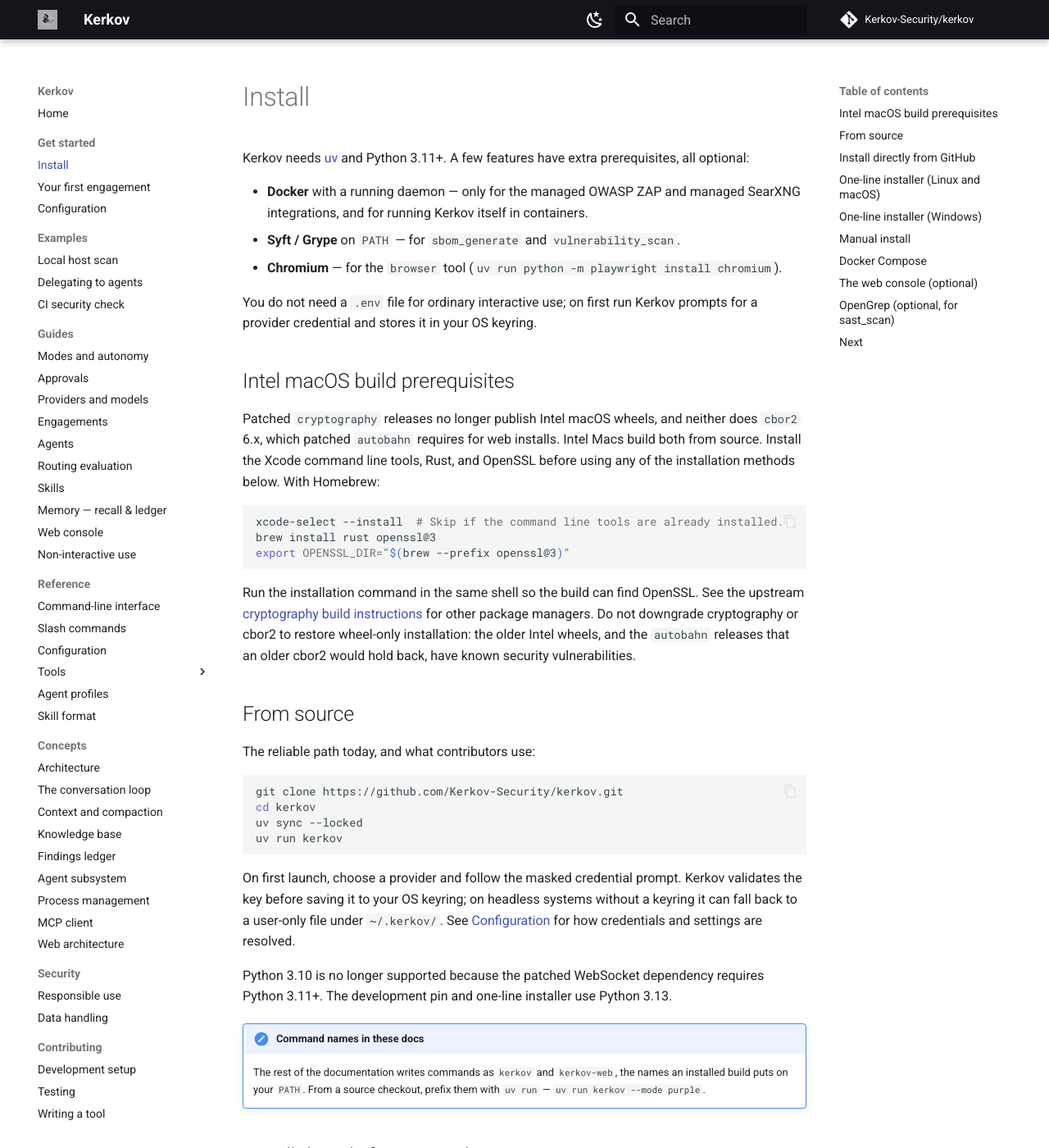
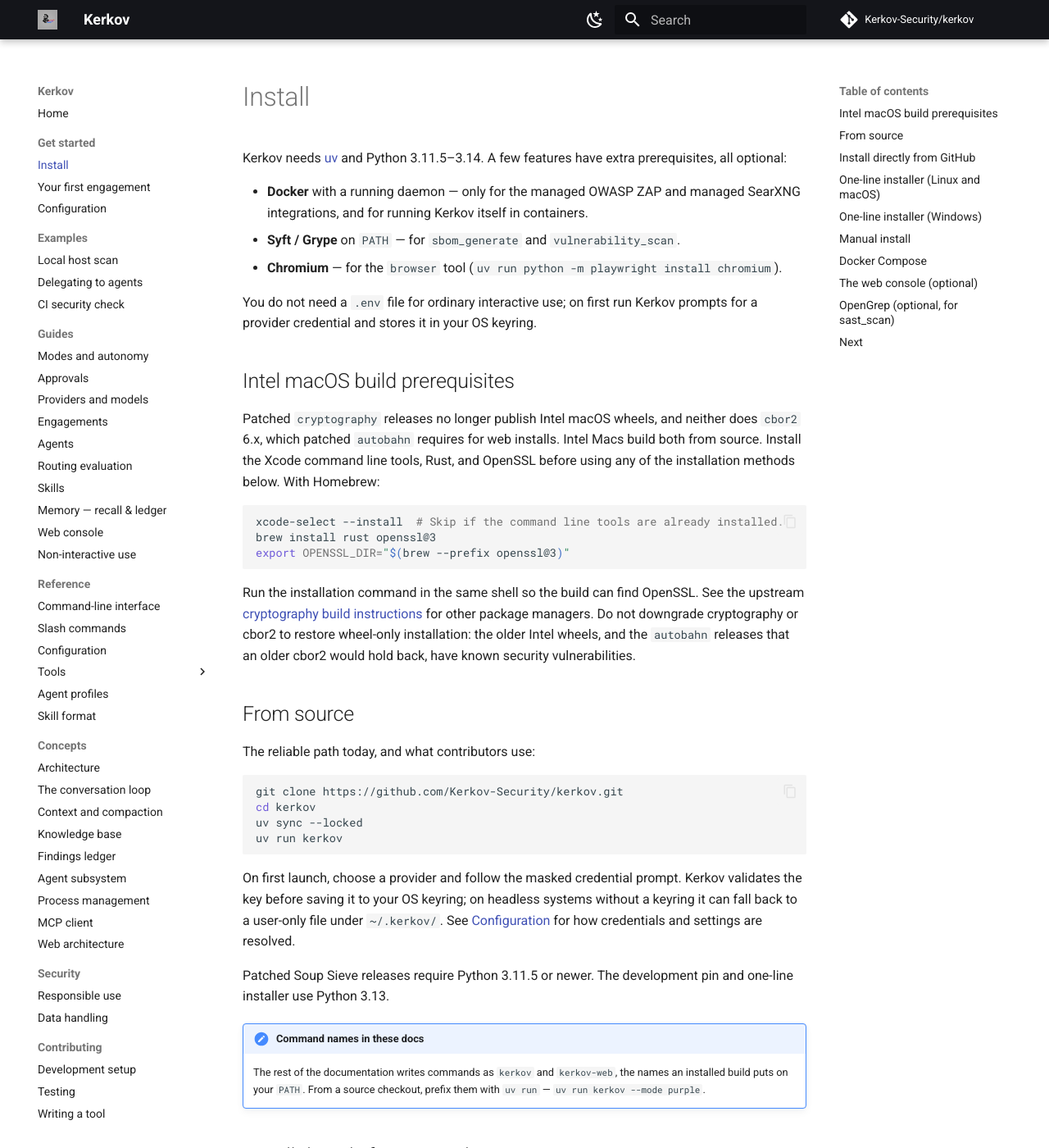
Before and after one commit to Kerkov-Security/kerkov, an MkDocs documentation site: the page built from docs/get-started/install.md, in a window 1280 px wide and 1400 px high. Shown: the whole window at 82% size. Built offline with MkDocs 1.6.1 and Material for MkDocs 9.7.7, drawn with Linux system fonts in a browser that asks for light colours; comment, search, counter and statistics services are not loaded; some of the changed text lies outside the part shown.

Commit message:
Fix Soup Sieve security updates and Python compatibility

````diff
--- a/docs/get-started/install.md
+++ b/docs/get-started/install.md
@@ -1,6 +1,6 @@
 # Install
 
-Kerkov needs [uv](https://docs.astral.sh/uv/) and Python 3.11+. A few features
+Kerkov needs [uv](https://docs.astral.sh/uv/) and Python 3.11.5–3.14. A few features
 have extra prerequisites, all optional:
 
 - **Docker** with a running daemon — only for the managed OWASP ZAP and managed
@@ -47,8 +47,8 @@ systems without a keyring it can fall back to a user-only file under
 `~/.kerkov/`. See [Configuration](configuration.md) for how credentials and
 settings are resolved.
 
-Python 3.10 is no longer supported because the patched WebSocket dependency
-requires Python 3.11+. The development pin and one-line installer use Python 3.13.
+Patched Soup Sieve releases require Python 3.11.5 or newer.
+The development pin and one-line installer use Python 3.13.
 
 !!! note "Command names in these docs"
     The rest of the documentation writes commands as `kerkov` and `kerkov-web`,
@@ -139,7 +139,7 @@ needs a POSIX TTY; at the chat prompt it works everywhere.
 
 Download the universal wheel from
 [GitHub Releases](https://github.com/Kerkov-Security/kerkov/releases) and, with
-a compatible Python (3.11–3.14) in an activated virtual environment:
+a compatible Python (3.11.5–3.14) in an activated virtual environment:
 
 ```bash
 python -m pip install /path/to/kerkov-<version>-py3-none-any.whl
--- a/pyproject.toml
+++ b/pyproject.toml
@@ -21,8 +21,8 @@ classifiers = [
     "Programming Language :: Python :: 3.12",
     "Programming Language :: Python :: 3.13",
 ]
-# Autobahn's patched releases require Python 3.11 or newer.
-requires-python = ">=3.11,<3.15"
+# Patched Soup Sieve releases require Python 3.11.5 or newer.
+requires-python = ">=3.11.5,<3.15"
 dependencies = [
     "click>=8.1.0",
     "rich>=13.0.0",
@@ -37,6 +37,8 @@ dependencies = [
     # Requests' transport dependency: require the patched streaming/TLS behavior.
     "urllib3>=2.8.0",
     "beautifulsoup4>=4.12.0",
+    # Beautiful Soup's selector dependency: require the denial-of-service fixes.
+    "soupsieve>=4.0",
     "lxml>=4.9.0",
     "colorama>=0.4.6",
     "tabulate>=0.9.0",
````
Also changed, not shown: AGENTS.md (+1 -1 lines), README.md (+2 -2 lines), 1 other file.
